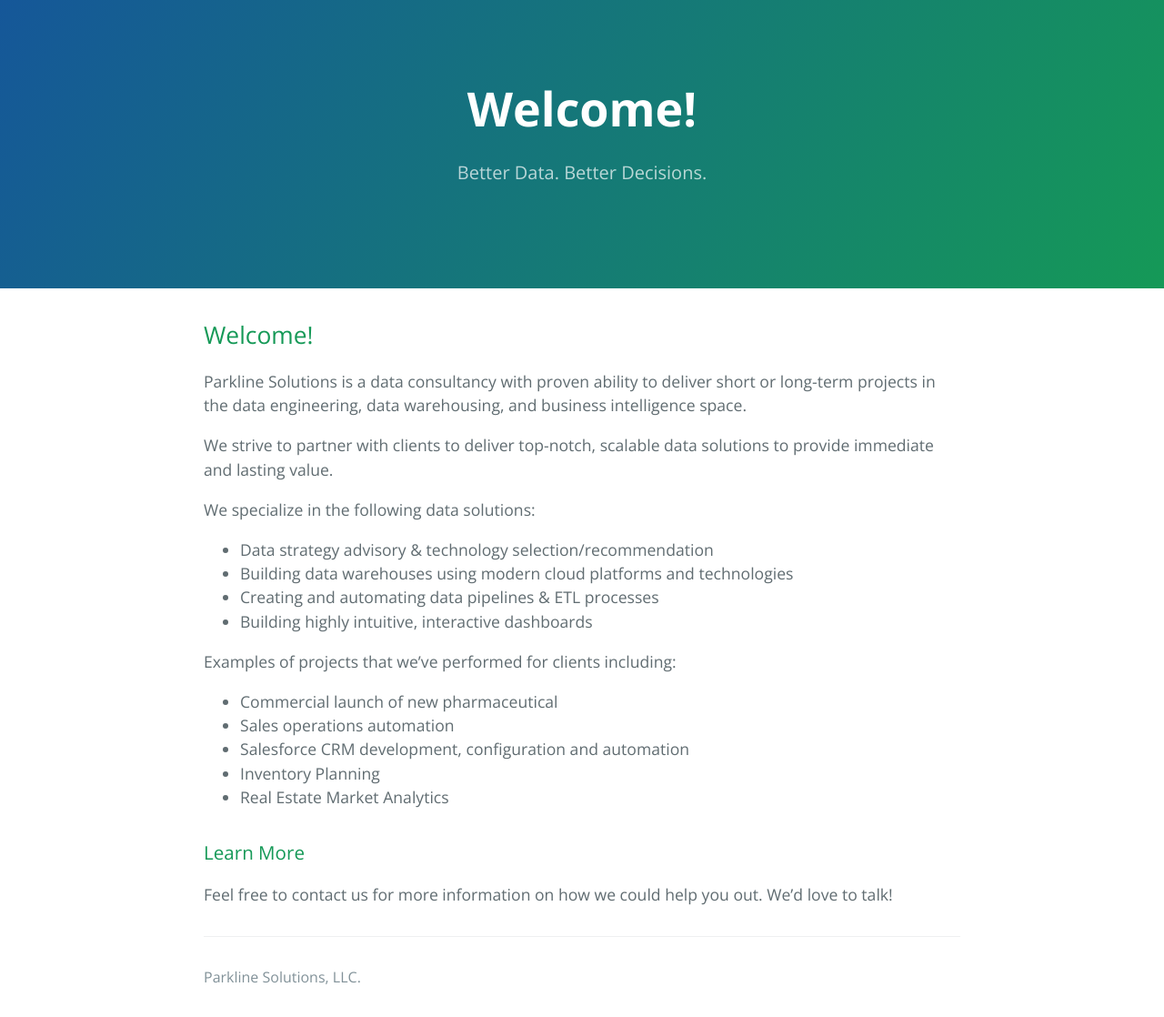
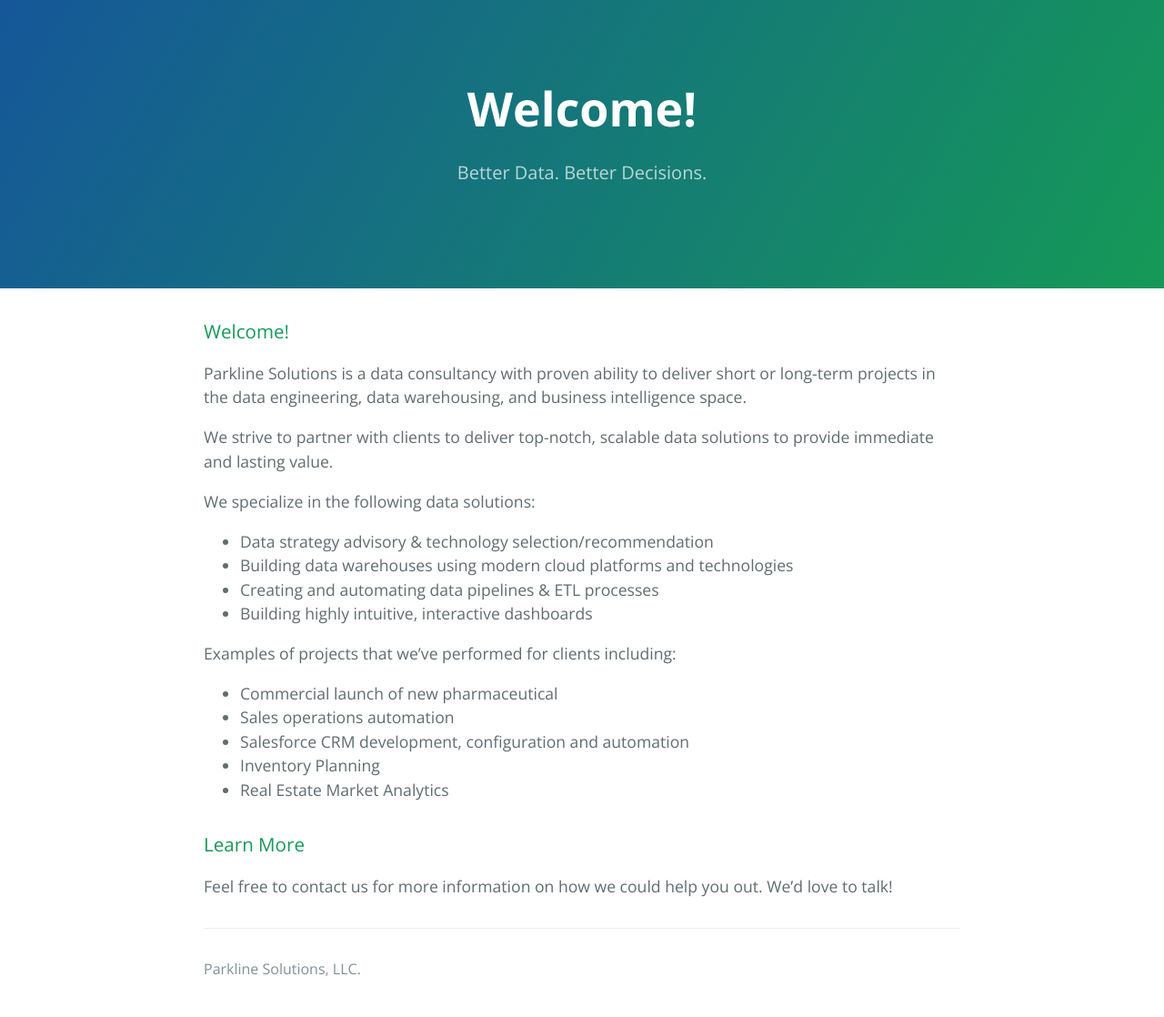
Before and after one commit to danthegolfer25/ParklineSolutionsSite, a Jekyll site: the page built from index.md, in a window 1280 px wide. Shown: the whole page at 91% size. Built offline with Jekyll 4.4.1, drawn with Linux system fonts in a browser that asks for light colours; our own code applies the rules of GitHub Pages for plain Markdown files.

```diff
--- a/index.md
+++ b/index.md
@@ -1,4 +1,5 @@
-## Welcome!
+
+### Welcome!
 
 Parkline Solutions is a data consultancy with proven ability to deliver short or long-term projects in the data engineering, data warehousing, and business intelligence space.
 
```
